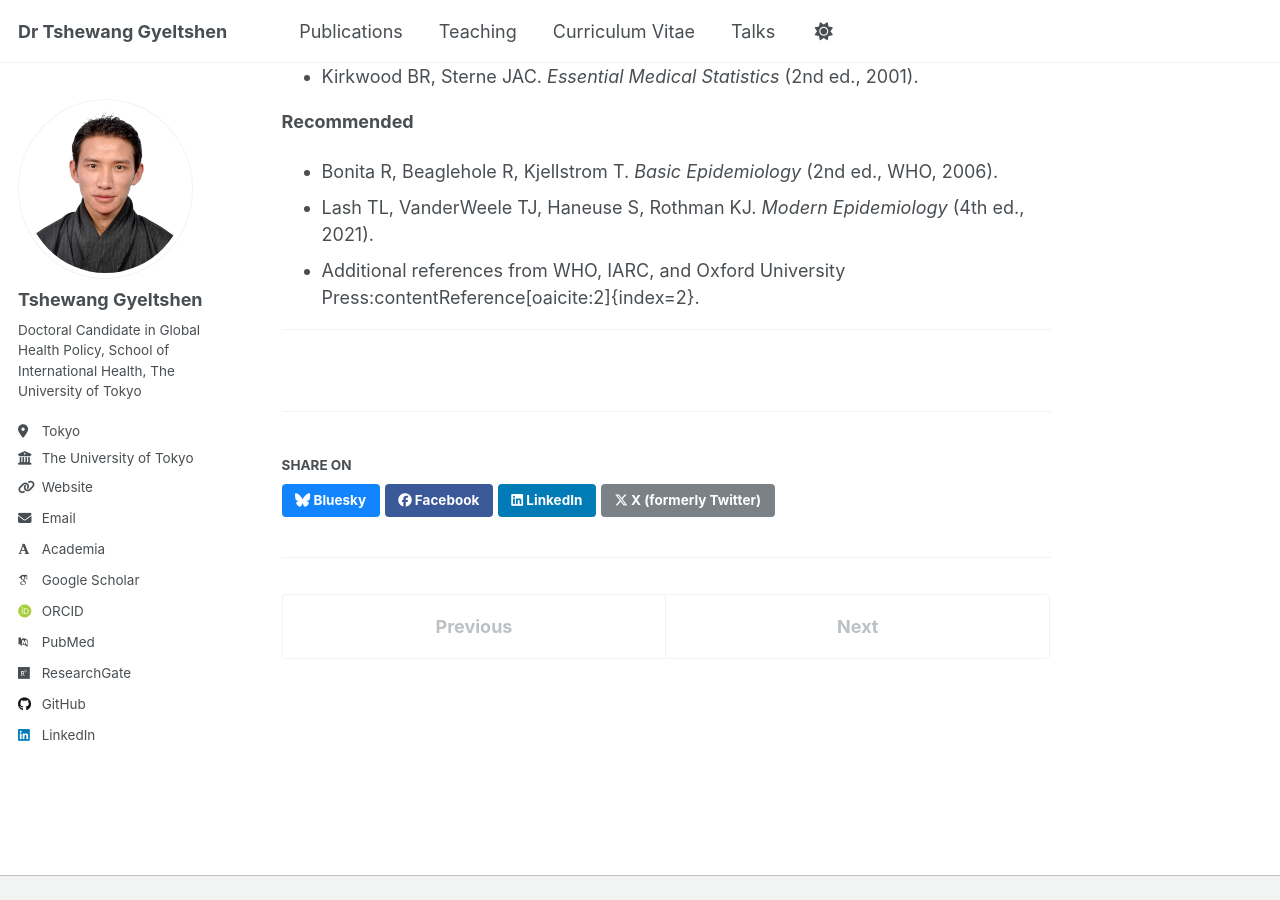
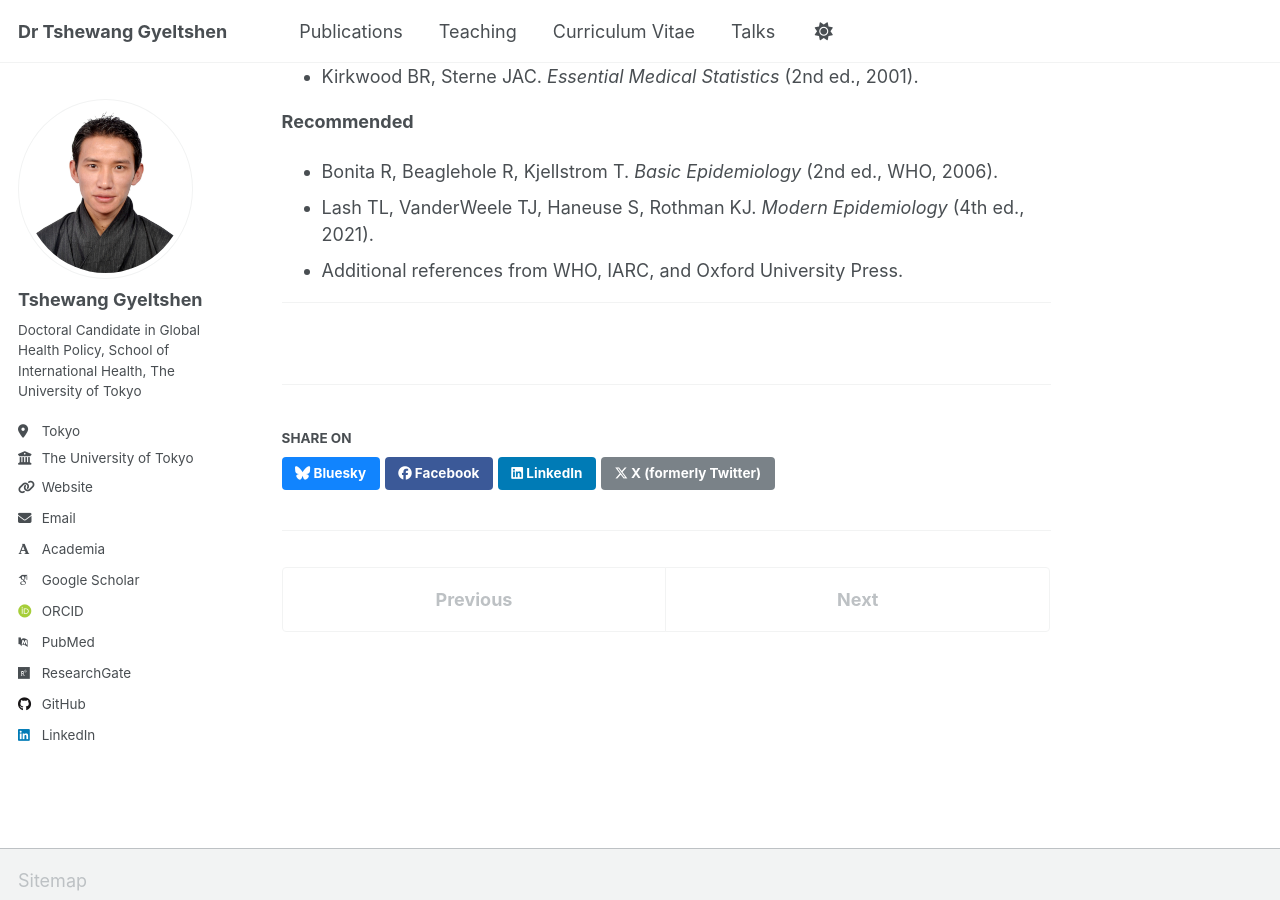
Before and after one commit to tgyeltshen/tgyeltshen.github.io, a Jekyll site: the page built from _teaching/2025-spring-teaching-3.md, in a window 1280 px wide and 900 px high, scrolled down 2221 px. Built offline with Jekyll 4.4.1, drawn with Linux system fonts in a browser that asks for light colours; some web fonts are replaced; a script that is not in the unit is left out; some of the changed text lies outside the part shown.

Commit message:
teachingupdate

```diff
--- a/_teaching/2025-spring-teaching-3.md
+++ b/_teaching/2025-spring-teaching-3.md
@@ -26,7 +26,7 @@ This intensive module is designed to introduce students to the **fundamental pri
 ## Course Outline
 
 ### Measuring Health and Disease
-Measures of incidence, prevalence, and risk:contentReference[oaicite:1]{index=1}.
+Measures of incidence, prevalence, and risk.
 
 ### Descriptive, Ecological, and Cross-sectional Studies
 Study designs and measures of effect.
@@ -70,6 +70,6 @@ Group presentations, quizzes, and final assessment combining multiple-choice and
 **Recommended**
 - Bonita R, Beaglehole R, Kjellstrom T. *Basic Epidemiology* (2nd ed., WHO, 2006).
 - Lash TL, VanderWeele TJ, Haneuse S, Rothman KJ. *Modern Epidemiology* (4th ed., 2021).
-- Additional references from WHO, IARC, and Oxford University Press:contentReference[oaicite:2]{index=2}.
+- Additional references from WHO, IARC, and Oxford University Press.
 
 ---
```
